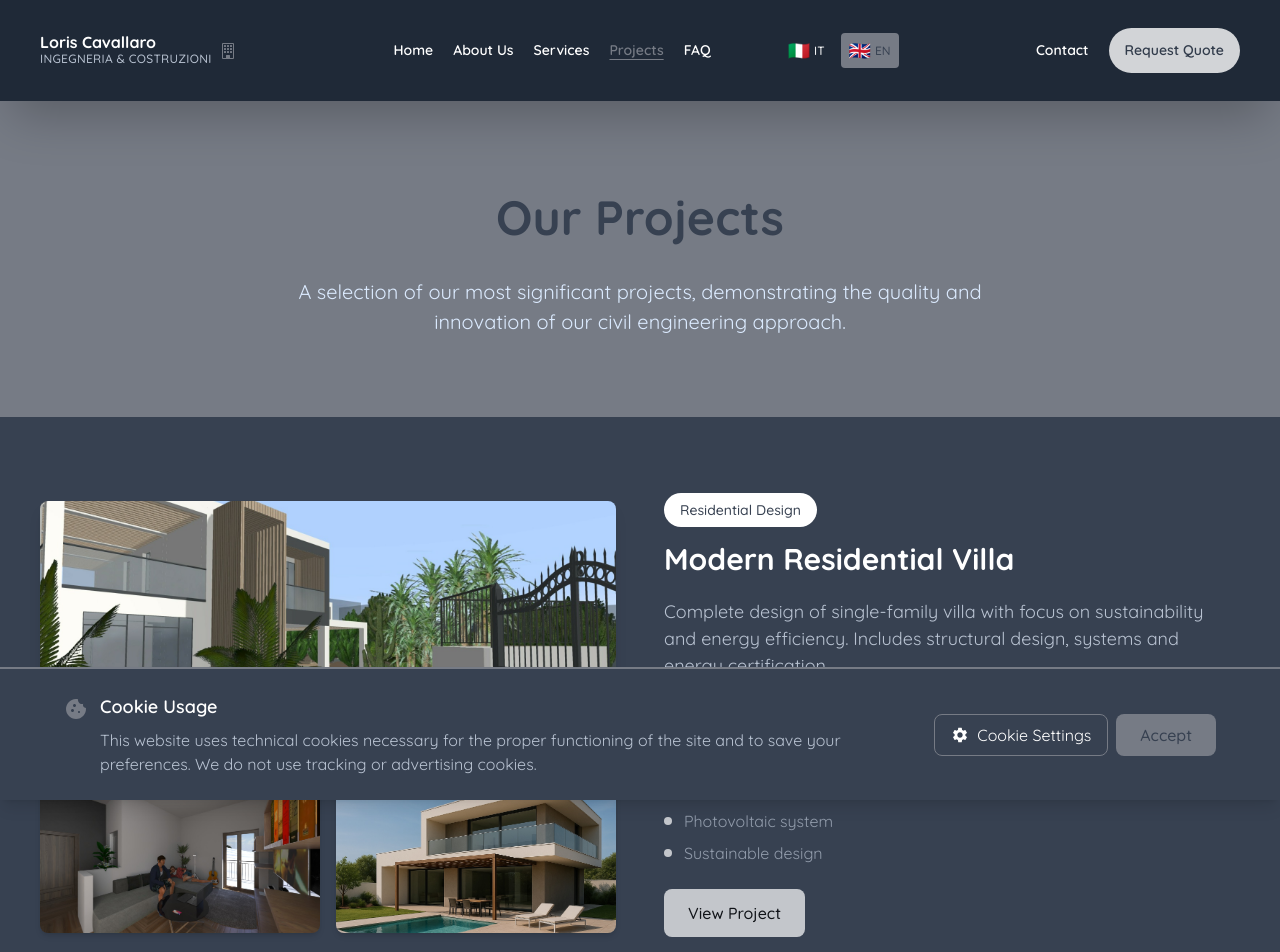
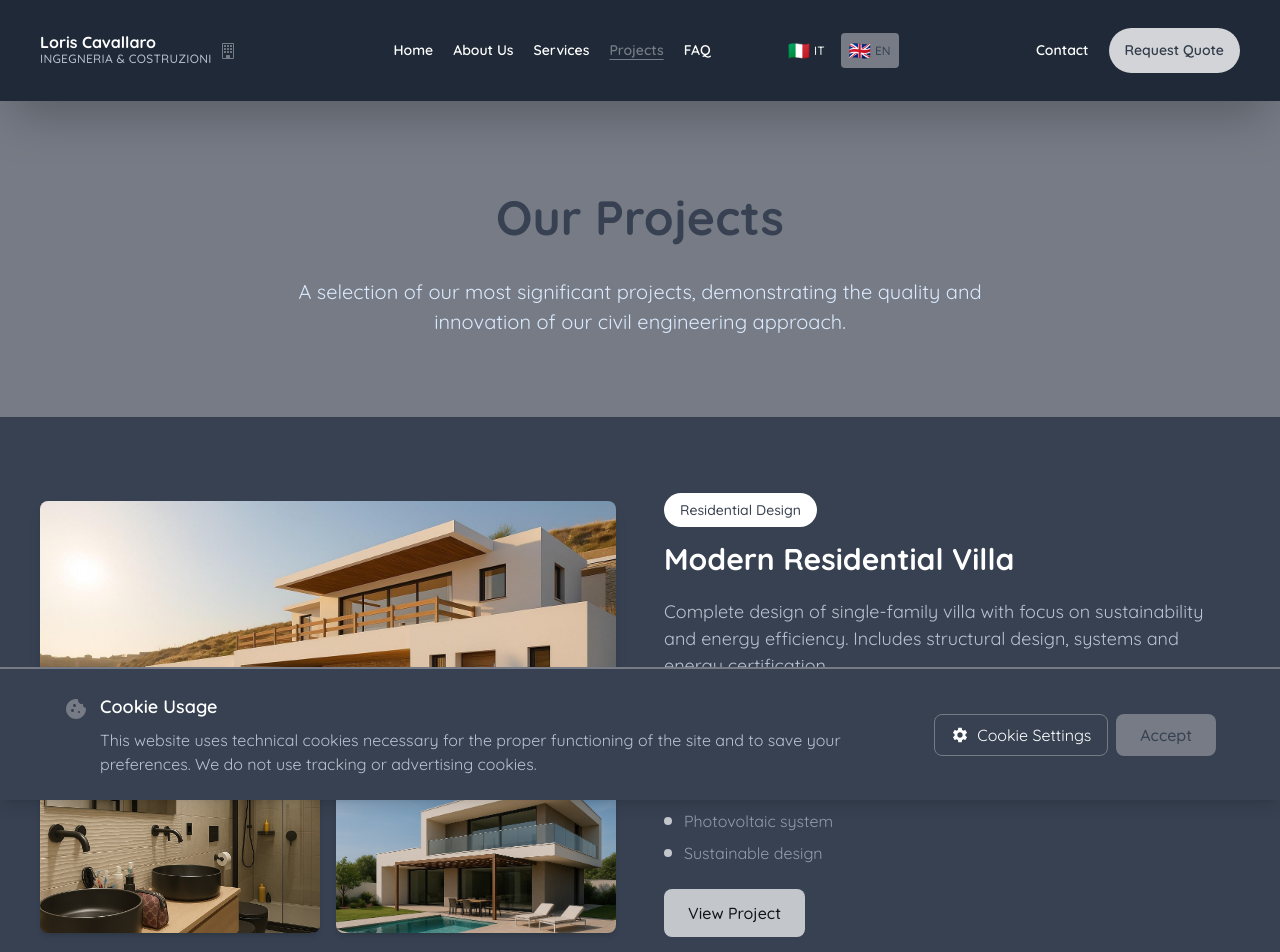
Before and after one commit to diegotech-projects/loris-cavallaro-eng, a Next.js app: page /en/projects in a window 1280 px wide. Shown: the top 952 px of the page. Built offline with nearby package versions, Linux system fonts and the light colour scheme; no server answers.

Commit message:
chore: changed images

```diff
--- a/src/app/[locale]/projects/page.tsx
+++ b/src/app/[locale]/projects/page.tsx
@@ -31,8 +31,8 @@ const ProjectsPage = () => {
     {
       ...translatedProjects[0],
       images: [
-        '/images/portfolio/projects/01_3D_esterno casa.jpeg',
-        '/images/portfolio/projects/01_3D_interno_casa_salone.jpeg',
+        '/images/portfolio/projects/01_3D_esterno casa_2.jpeg',
+        '/images/portfolio/projects/01_3D_interno_casa_bagno.jpeg',
         '/images/portfolio/projects/03_3D_model_pool.jpeg',
       ],
     },
--- a/src/components/PortfolioSection.tsx
+++ b/src/components/PortfolioSection.tsx
@@ -13,8 +13,8 @@ function ProjectShowcase() {
 
   // Combine with images
   const images = [
-    '/images/portfolio/projects/01_3D_esterno casa.jpeg',
-    '/images/portfolio/projects/01_3D_interno_casa_salone.jpeg',
+    '/images/portfolio/projects/01_3D_esterno casa_2.jpeg',
+    '/images/portfolio/projects/01_3D_interno_casa_bagno.jpeg',
     '/images/portfolio/projects/01_esterno_giorno_notte.jpeg',
     '/images/portfolio/projects/02_esterno_giorno.jpeg',
   ];
--- a/src/components/StructuredData.tsx
+++ b/src/components/StructuredData.tsx
@@ -6,7 +6,8 @@ import React from 'react';
 export default function StructuredData() {
   const t = useTranslations('seo.structuredData');
   const baseUrl =
-    process.env.NEXT_PUBLIC_SITE_URL || 'https://www.ingloriscavallarocostruzioni.com';;
+    process.env.NEXT_PUBLIC_SITE_URL ||
+    'https://www.ingloriscavallarocostruzioni.com';
 
   // Get values from environment variables
   const engineerName =
```
Also changed, not shown: public/images/portfolio/projects/01_3D_esterno casa_2.jpeg (added), public/images/portfolio/projects/01_3D_interno_casa_bagno.jpeg (added).
